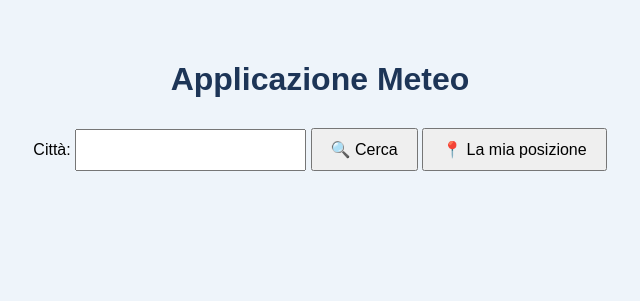
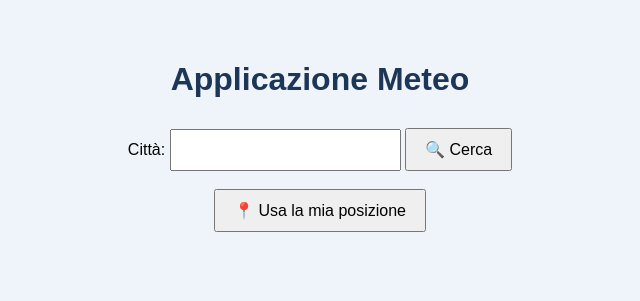
Before and after one commit to AlfredoCaroli/meteo, a Flask app: page / in a window 1280 px wide. Shown: the top 301 px of the page, without its empty margins (320-960 px from the left). Run offline with Flask 3, Linux system fonts and the light colour scheme.

Commit message:
Fixed centering in CSS

```diff
--- a/static/style.css
+++ b/static/style.css
@@ -1,3 +1,9 @@
+html {
+    display: table;
+    margin: auto;
+    text-align: center;
+}
+
 body {
     font-family: Arial, Helvetica, sans-serif;
     background-color: #eef4fa;
@@ -7,7 +13,6 @@ body {
 
 h1 {
     color: #1d3557;
-    text-align: center;
 }
 
 form {
--- a/templates/index.html
+++ b/templates/index.html
@@ -34,8 +34,11 @@
             🔍 Cerca
         </button>
 
+        <br>
+        <br>
+
         <button type="button" id="usa-posizione">
-            📍 La mia posizione
+            📍 Usa la mia posizione
         </button>
 
     </form>
```
